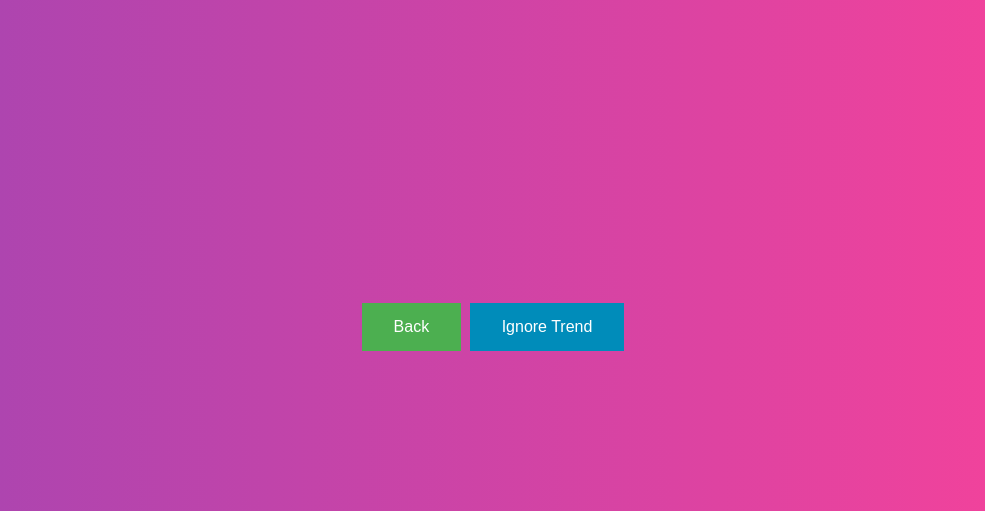
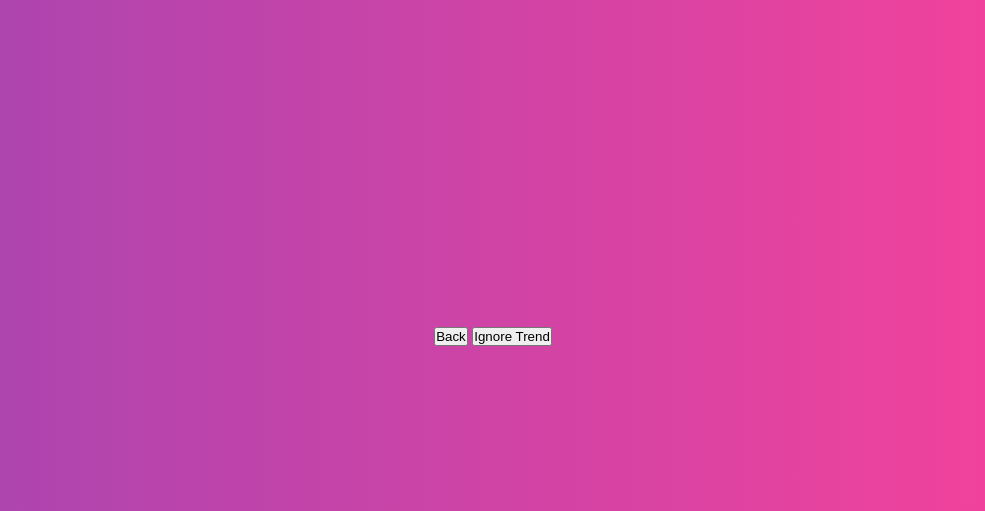
Before and after one commit to ITMD-467-FP/ITMD-467-FP-Frontend, a plain HTML site: page docs/MoreInfo.html in a window 1280 px wide. Shown: the part 289-800 px from the top of the page, without its empty margins (147-1132 px from the left). Drawn offline with Linux system fonts and the light colour scheme.

Commit message:
Removing extra css

```diff
--- a/docs/css/style.css
+++ b/docs/css/style.css
@@ -1,17 +1,4 @@
-.button1 {background-color: #4CAF50;} /* Green */
-.button2 {background-color: #008CBA;} /* Blue */
 
-.button {
-    border: none;
-    color: white;
-    padding: 15px 32px;
-    text-align: center;
-    text-decoration: none;
-    display: inline-block;
-    font-size: 16px;
-    margin: 4px 2px;
-    cursor: pointer;
-  }
   #container{
     text-align: center;
 }
```
